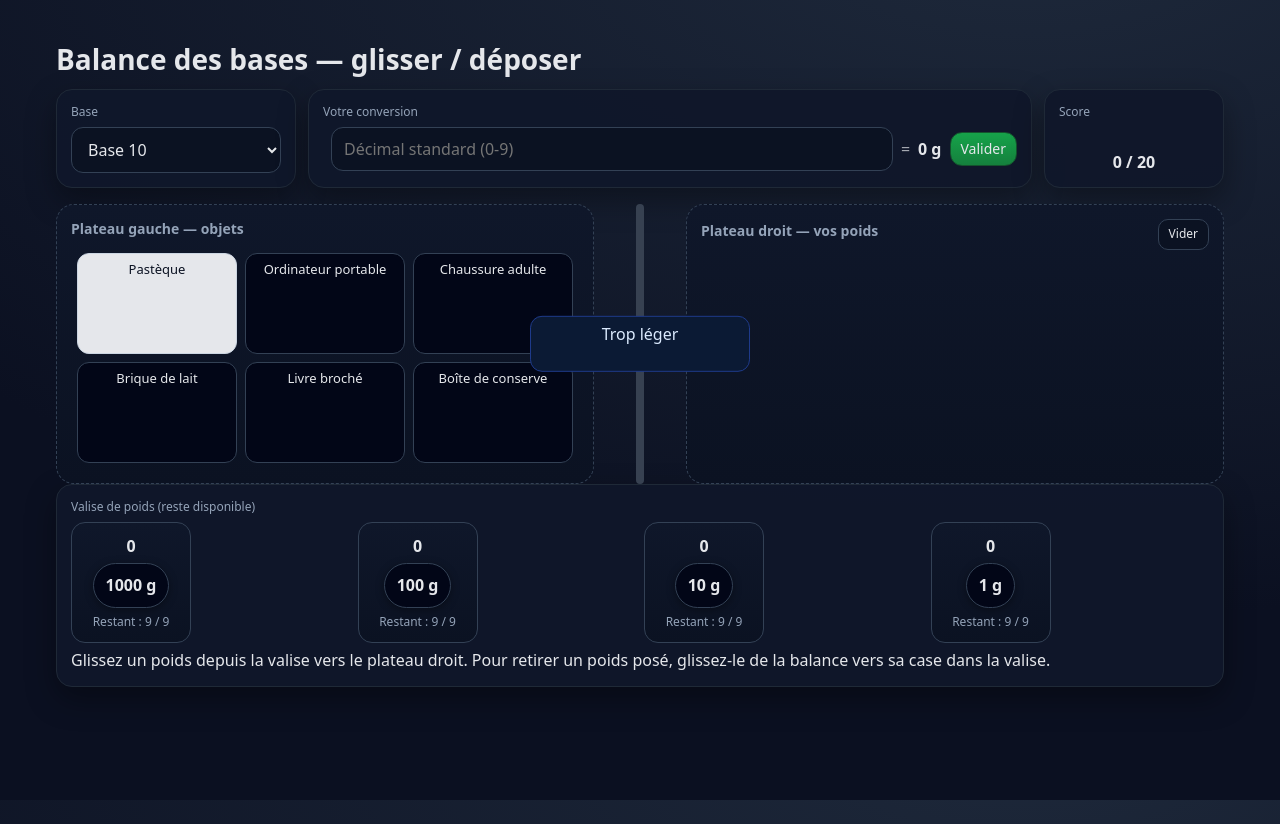
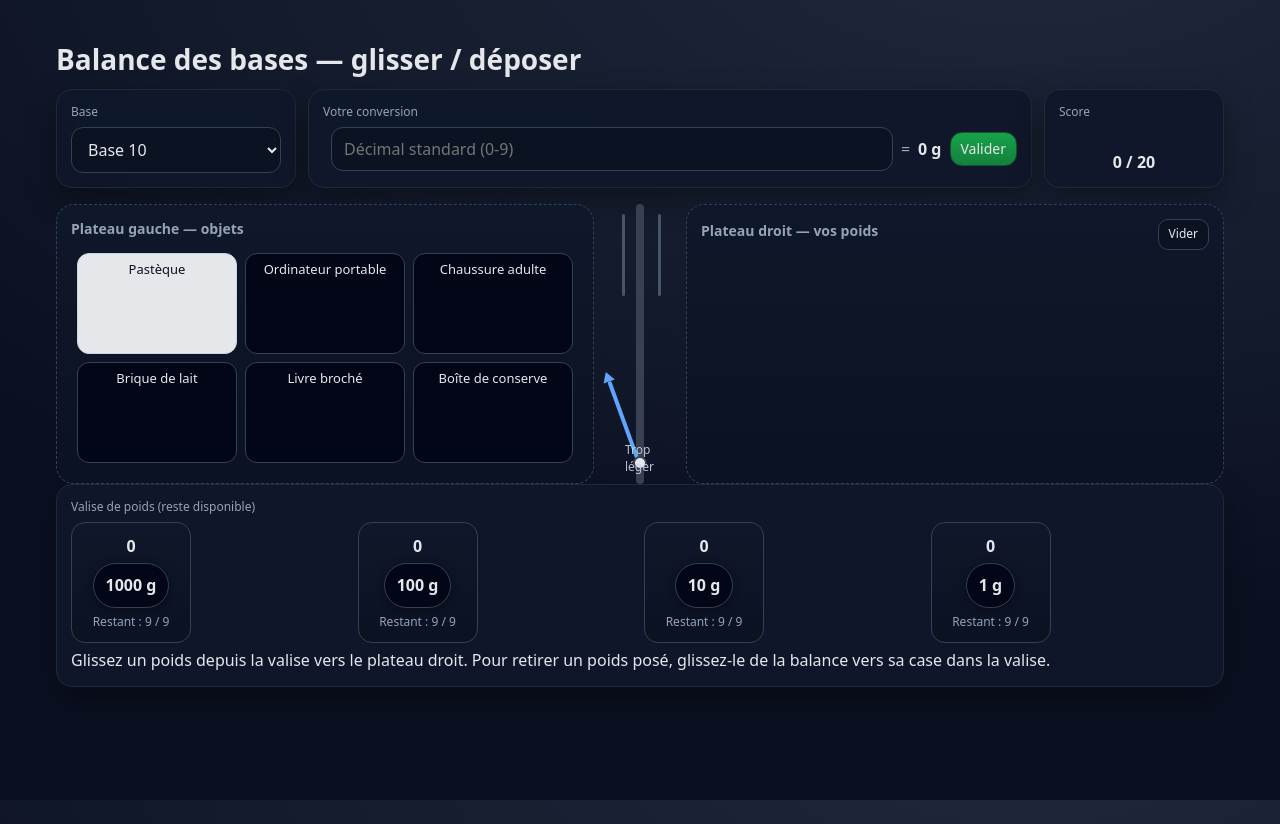
Before and after one commit to DavidC-DFFF/balancebases, a plain HTML site: page index.html in a window 1280 px wide. Drawn offline with Linux system fonts and the light colour scheme.

Commit message:
Aiguille d'équilibre

```diff
--- a/index.html
+++ b/index.html
@@ -405,6 +405,104 @@
         #scoreBox {
             text-align: center
         }
+
+        .status-inline {
+            display: none !important
+        }
+
+        /* Aiguille centrale */
+        .needle {
+            position: absolute;
+            left: 50%;
+            bottom: 18px;
+            width: 4px;
+            height: 90px;
+            background: #e5e7eb;
+            border-radius: 2px;
+            transform-origin: 50% 100%;
+            transform: translateX(-50%) rotate(0deg);
+            transition: transform .25s ease, background .25s ease, color .25s ease;
+            z-index: 3;
+            color: #9ca3af
+        }
+
+        .needle::after {
+            content: '';
+            position: absolute;
+            top: -10px;
+            left: 50%;
+            transform: translateX(-50%);
+            border-left: 6px solid transparent;
+            border-right: 6px solid transparent;
+            border-bottom: 10px solid currentColor
+        }
+
+        .needle.ok {
+            color: #16a34a;
+            background: #16a34a
+        }
+
+        .needle.over {
+            color: #ef4444;
+            background: #ef4444
+        }
+
+        .needle.under {
+            color: #60a5fa;
+            background: #60a5fa
+        }
+
+        .pivot {
+            position: absolute;
+            left: 50%;
+            bottom: 14px;
+            width: 14px;
+            height: 14px;
+            border-radius: 50%;
+            background: #e5e7eb;
+            border: 2px solid #374151;
+            transform: translateX(-50%);
+            z-index: 4
+        }
+
+        .status-mini {
+            position: absolute;
+            left: 50%;
+            bottom: 8px;
+            transform: translateX(-50%);
+            font-size: 12px;
+            color: #cbd5e1;
+            opacity: .9;
+            z-index: 4
+        }
+
+        .gate {
+            position: absolute;
+            left: 50%;
+            top: 10px;
+            width: 0;
+            height: 0;
+            transform: translateX(-50%);
+        }
+
+        .gate::before,
+        .gate::after {
+            content: '';
+            position: absolute;
+            top: 0;
+            height: 82px;
+            width: 3px;
+            background: #475569;
+            border-radius: 2px
+        }
+
+        .gate::before {
+            left: -18px
+        }
+
+        .gate::after {
+            left: 18px
+        }
     </style>
 </head>
 
@@ -445,7 +543,10 @@
             </div>
             <div class="mast">
                 <div class="bar"></div>
-                <div id="status" class="status-inline">État : prêt.</div>
+                <div class="needle" id="needle"></div>
+                <div class="pivot"></div>
+                <div class="gate" aria-hidden="true"></div>
+                <div id="statusMini" class="status-mini">Prêt</div>
             </div>
             <div class="pan" id="rightPan">
                 <div class="pan-header">
@@ -467,7 +568,8 @@
     <script>
         (function () {
             const baseSel = document.getElementById('base');
-            const statusDiv = document.getElementById('status');
+            const needleEl = document.getElementById('needle');
+            const statusMini = document.getElementById('statusMini');
             const suitcaseDiv = document.getElementById('suitcase');
             const rightZone = document.getElementById('rightZone');
             const leftZone = document.getElementById('leftZone');
@@ -641,23 +743,33 @@
 
             function updateStatus() {
                 const s = sumRight();
-                statusDiv.className = 'status-inline';
                 const cap = capacity();
-                const tgt = currentAssigned()[state.selectedIndex];
+                const tgt = currentAssigned()[state.selectedIndex] ?? 0;
+                const diff = s - tgt;
+                const denom = Math.max(tgt, cap * 0.25, 1);
+                const ratio = Math.max(-1, Math.min(1, diff / denom));
+                const angle = ratio * 20; // ±20°
+
+                // Aiguille
+                if (needleEl) {
+                    needleEl.style.transform = `translateX(-50%) rotate(${angle}deg)`;
+                    needleEl.classList.remove('ok', 'over', 'under');
+                }
+
                 if (tgt > cap) {
-                    statusDiv.classList.add('over');
-                    statusDiv.innerHTML = `Inatteignable<br>(capacité ${cap} g)`;
+                    statusMini.textContent = `Inatteignable (cap ${cap} g)`;
+                    if (needleEl) needleEl.classList.add('over');
                     return;
                 }
-                if (s === tgt) {
-                    statusDiv.classList.add('ok');
-                    statusDiv.innerHTML = '✅ Équilibré !<br>&nbsp;';
-                } else if (s > tgt) {
-                    statusDiv.classList.add('over');
-                    statusDiv.innerHTML = 'Trop lourd<br>&nbsp;';
+                if (diff === 0) {
+                    statusMini.textContent = 'Équilibré !';
+                    if (needleEl) needleEl.classList.add('ok');
+                } else if (diff > 0) {
+                    statusMini.textContent = 'Trop lourd';
+                    if (needleEl) needleEl.classList.add('over');
                 } else {
-                    statusDiv.classList.add('under');
-                    statusDiv.innerHTML = 'Trop léger<br>&nbsp;';
+                    statusMini.textContent = 'Trop léger';
+                    if (needleEl) needleEl.classList.add('under');
                 }
             }
 
```
